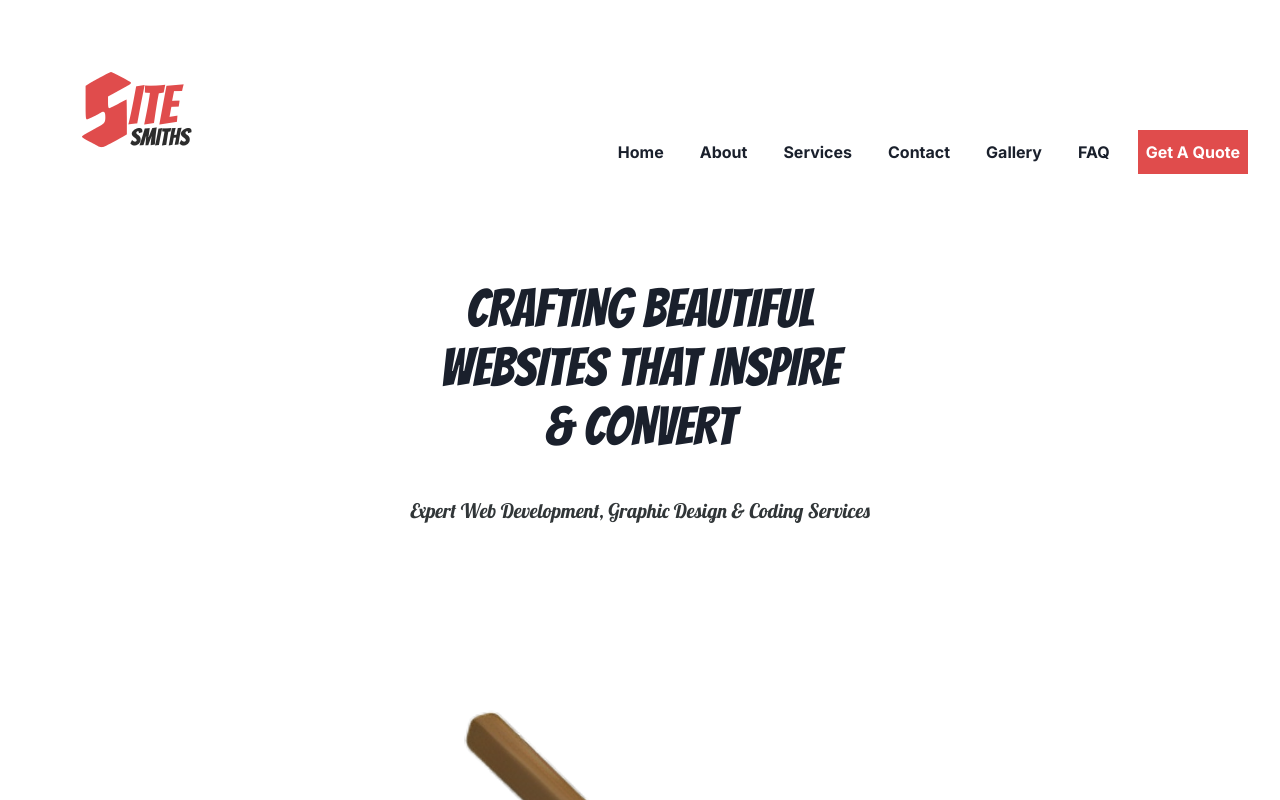
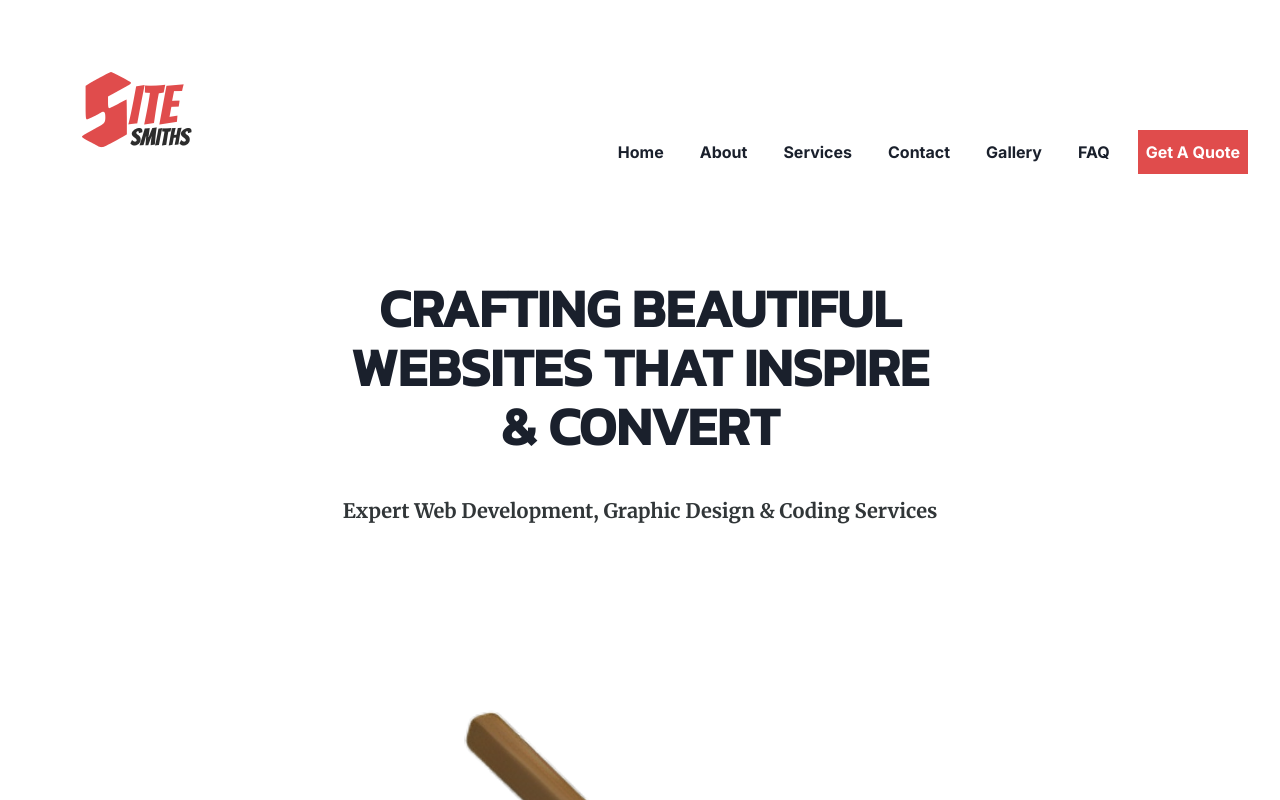
Before and after one commit to JackXN/site-smiths, a React (Vite) app: page / in a window 1280 px wide. Shown: the top 800 px of the page. Built offline with nearby package versions, Linux system fonts and the light colour scheme.

Commit message:
title and paragraph font changes

```diff
--- a/src/App.css
+++ b/src/App.css
@@ -3,6 +3,8 @@
 @import url('https://fonts.googleapis.com/css2?family=Raleway:wght@400;500;600;700;800;900&display=swap');
 @import url('https://fonts.googleapis.com/css2?family=Montserrat:wght@300;400;500&display=swap');
 @import url('https://fonts.googleapis.com/css2?family=Bangers&display=swap');
+@import url('https://fonts.googleapis.com/css2?family=Kanit:wght@200;300;400;500&display=swap');
+@import url('https://fonts.googleapis.com/css2?family=Merriweather:wght@300;400;700;900&display=swap');
 @tailwind base;
 @tailwind components;
 @tailwind utilities;
--- a/src/components/containers/About/WhatWeDo.jsx
+++ b/src/components/containers/About/WhatWeDo.jsx
@@ -221,7 +221,7 @@
 justifyContent='center'
 mt={['64px']}
 fontSize='14px'
-fontFamily='Montserrat'
+fontFamily='Merriweather'
 fontWeight='medium'
 >
 <Text as='p' mr='10px'><Link href='/Gallery'>Check Out Some Of Our Work </Link></Text>
@@ -331,7 +331,7 @@
             mb: '40px',
       textAlign: 'left',
       fontSize: ['14px'],
-      fontFamily: 'Montserrat',
+      fontFamily: 'Merriweather',
       fontWeight: 'medium',
           },
 
--- a/src/components/containers/About/WhoWeAre.jsx
+++ b/src/components/containers/About/WhoWeAre.jsx
@@ -119,7 +119,7 @@
       mt: ['30px'],
       textAlign: 'left',
       fontSize: ['14px'],
-      fontFamily: 'Montserrat',
+      fontFamily: 'Merriweather',
       fontWeight: 'Medium'
     }
   },
--- a/src/components/containers/Hero/styles.js
+++ b/src/components/containers/Hero/styles.js
@@ -14,9 +14,9 @@
 
 
         h1: {
-            fontFamily: 'Bangers',
+            fontFamily: 'Kanit',
             fontSize: ['48px', '48px','46px', '53px'],
-            fontWeight: 'lighter',
+            fontWeight: 'bold',
             textTransform: 'uppercase',
             // letterSpacing: '-2px',
             position: 'relative',
@@ -27,11 +27,11 @@
         },
 
         h2: {
-            fontFamily: 'Lobster',
+            fontFamily: 'Merriweather, cursive',
         top: ['40px'],
             position: 'relative',
             fontSize: ['22px', '22px', '16px', '20px'],
-            // fontWeight: 'bold',
+            fontWeight: 'bold',
             color: '#313638',
             mb: ['85px'],
 
```
